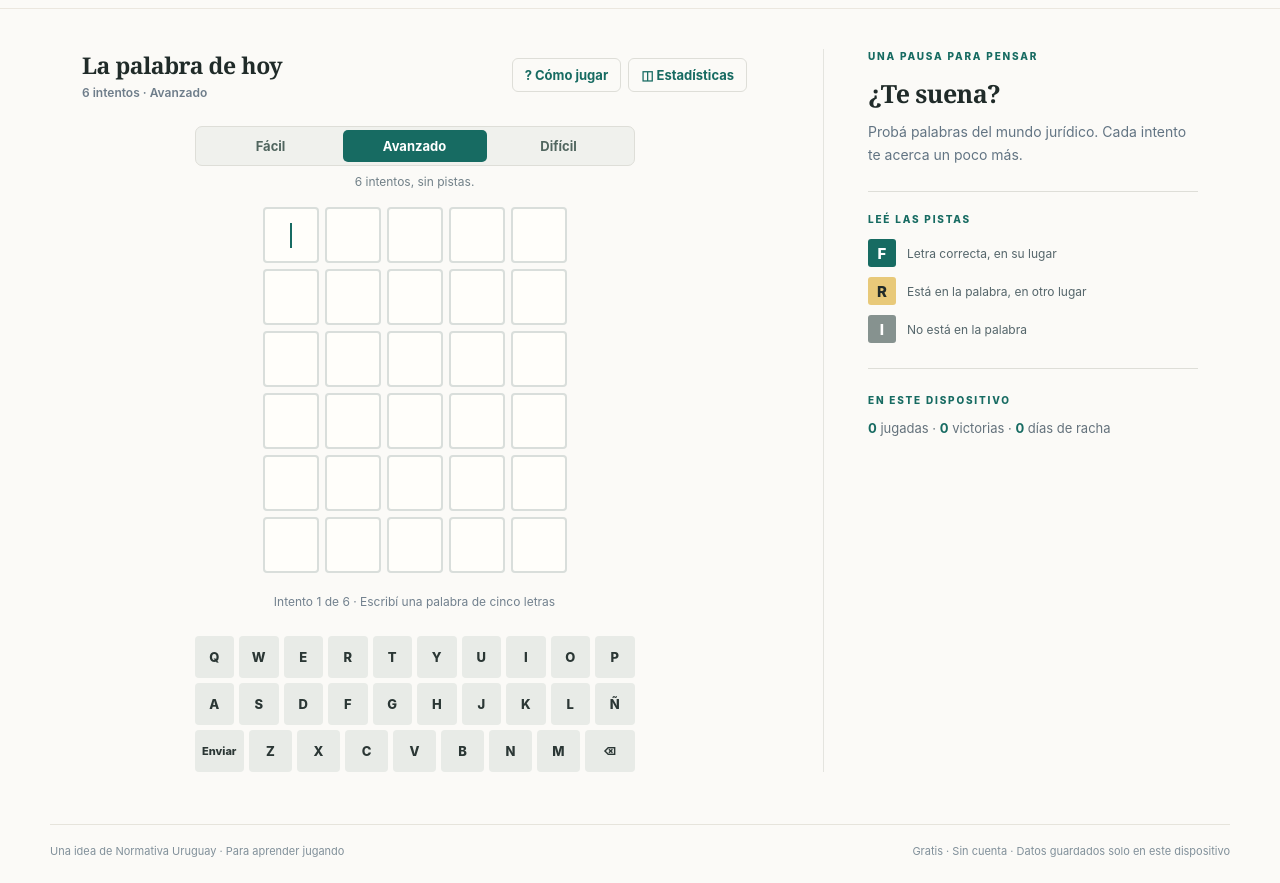
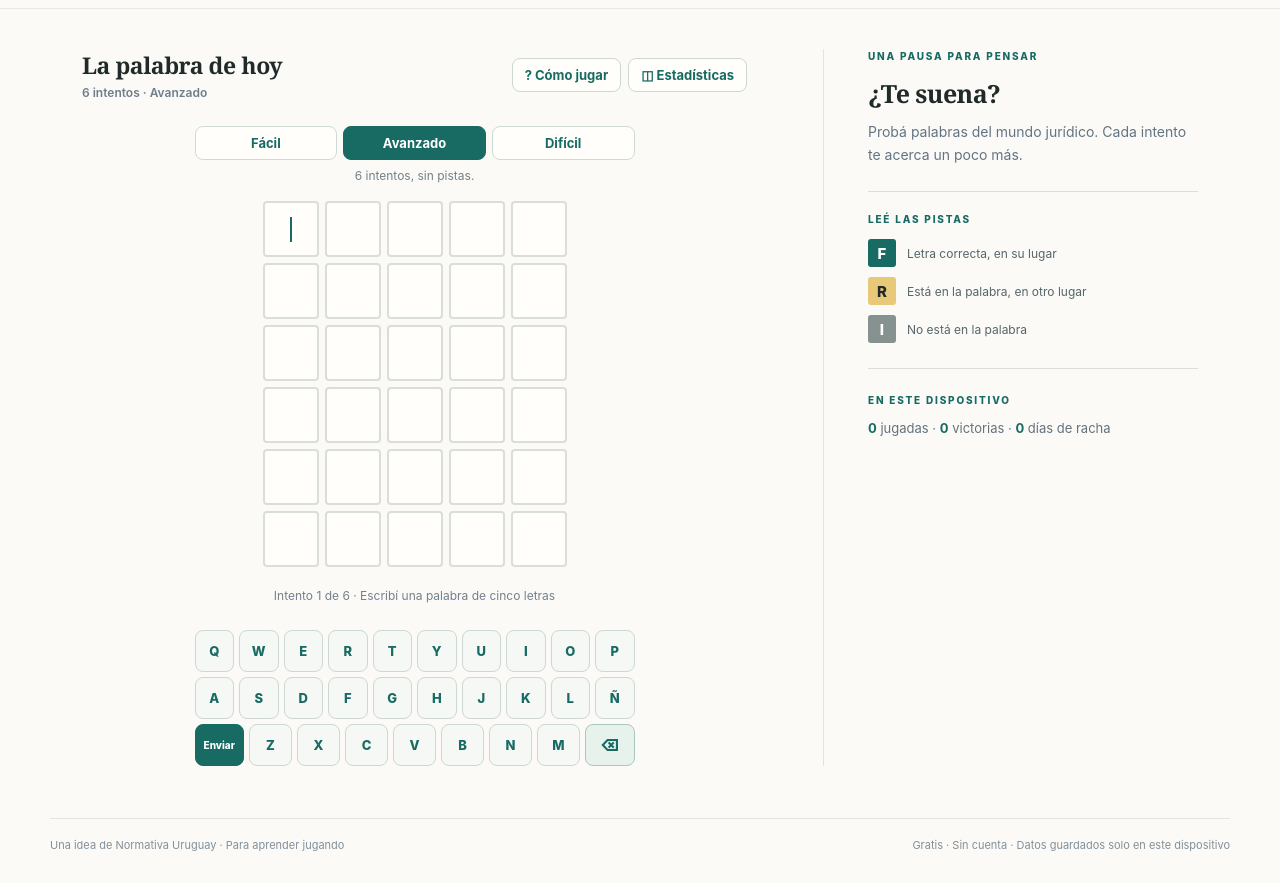
Before and after one commit to lucasramosuy/leydle, a website: page index.html in a window 1280 px wide. Shown: the part 320-1203 px from the top of the page. Drawn offline with Linux system fonts and the light colour scheme.

Commit message:
Add styles for mode switch and key elements

```diff
--- a/style.css
+++ b/style.css
@@ -27,3 +27,17 @@ button.tile{width:100%;padding:0;font:inherit;color:inherit;cursor:pointer}butto
   .keyboard{gap:4px}
   .key{height:38px}
 }
+
+/* Botones en la identidad de Normativa (Buscar). */
+.mode-switch{gap:6px;background:transparent;border:0;padding:0}
+.mode{border:1px solid #cedbd5;border-radius:8px;background:#fffefa;color:#176b63;font-weight:700}
+.mode.active{border-color:#176b63;background:#176b63;color:white}
+.help{border-color:#cbd9d2;border-radius:8px;background:#fffefa;color:#176b63}
+.key{border:1px solid #ccd8d1;border-radius:8px;background:#f5f8f5;color:#176b63}
+.key.wide[data-key="ENVIAR"]{border-color:#176b63;background:#176b63;color:#fff;font-size:10px}
+.key.wide[data-key="BORRAR"]{border-color:#a9c7bd;background:#e7f2ed;color:#176b63;font-size:16px}
+.key.hit{border-color:#176b63;background:#176b63;color:#fff}
+.key.near{border-color:#e8c979;background:#e8c979;color:#23302d}
+.key.miss{border-color:#96a09b;background:#96a09b;color:#fff}
+@media(max-width:800px){.mode{padding:7px}.key{height:38px}}
+@media(max-width:800px){.keyrow:last-child .key.wide{flex:1.7;max-width:60px}.key.wide[data-key="ENVIAR"]{font-size:10px}}
```
